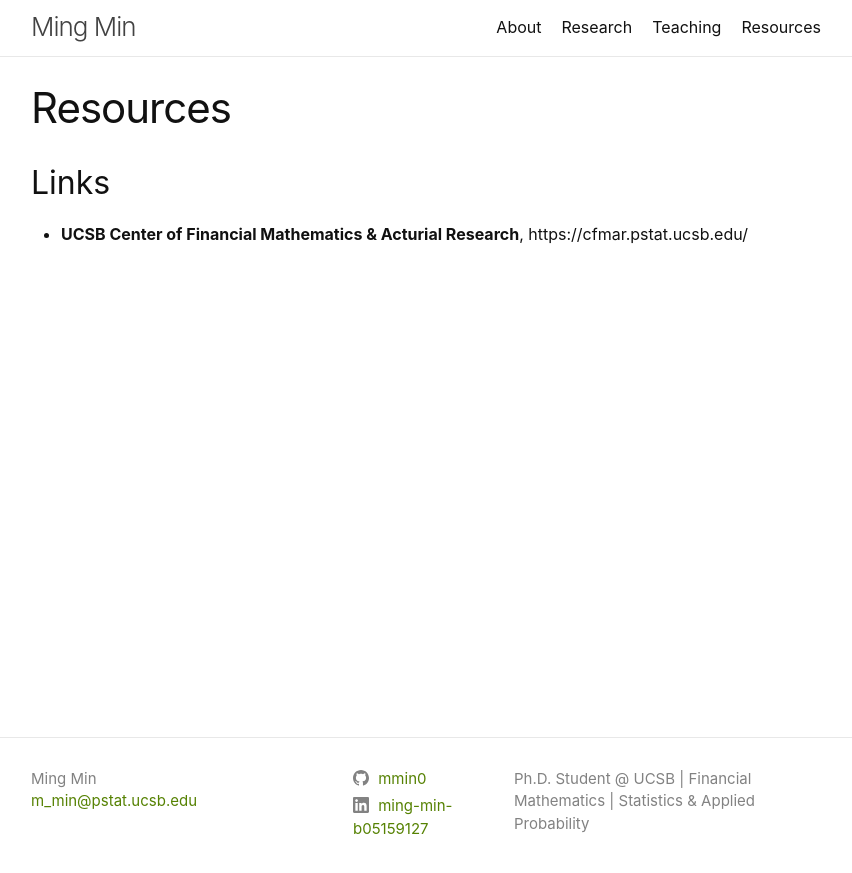
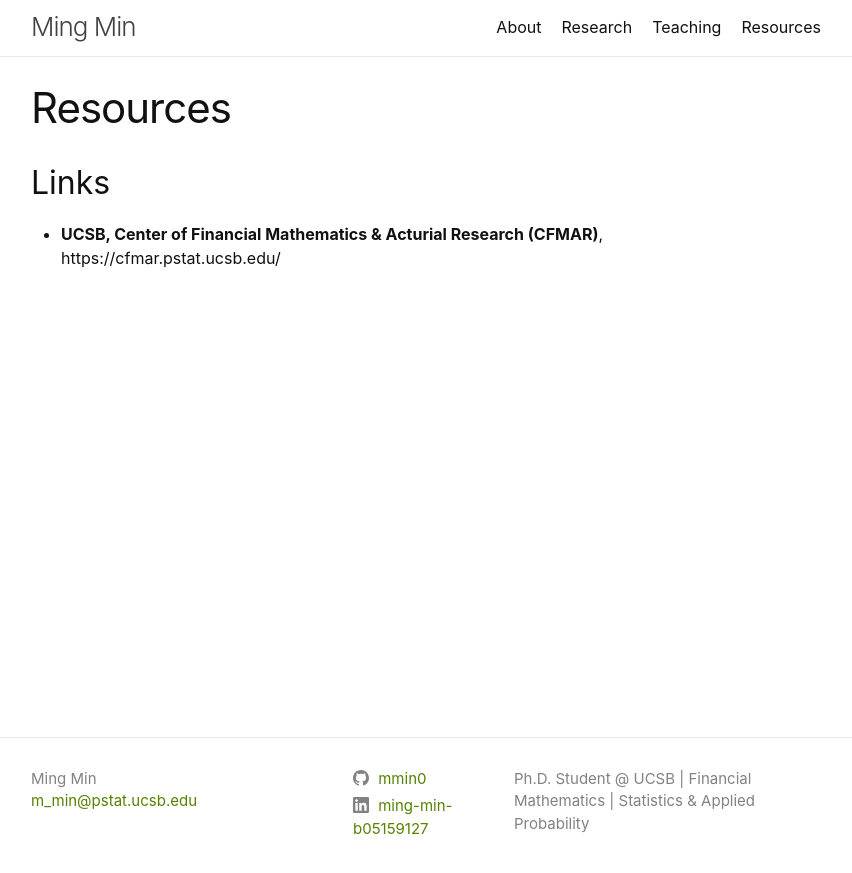
Before and after one commit to mmin0/mmin0.github.io, a Jekyll site: the page built from resources/index.md, in a window 1280 px wide. Shown: the top 873 px of the page, without its empty margins (214-1066 px from the left). Built offline with Jekyll 4.4.1, drawn with Linux system fonts in a browser that asks for light colours.

Commit message:
Update index.md

```diff
--- a/resources/index.md
+++ b/resources/index.md
@@ -4,4 +4,4 @@ title: Resources
 ---
 
 ## Links
-* **UCSB Center of Financial Mathematics & Acturial Research**, https://cfmar.pstat.ucsb.edu/
+* **UCSB, Center of Financial Mathematics & Acturial Research (CFMAR)**, https://cfmar.pstat.ucsb.edu/
```
